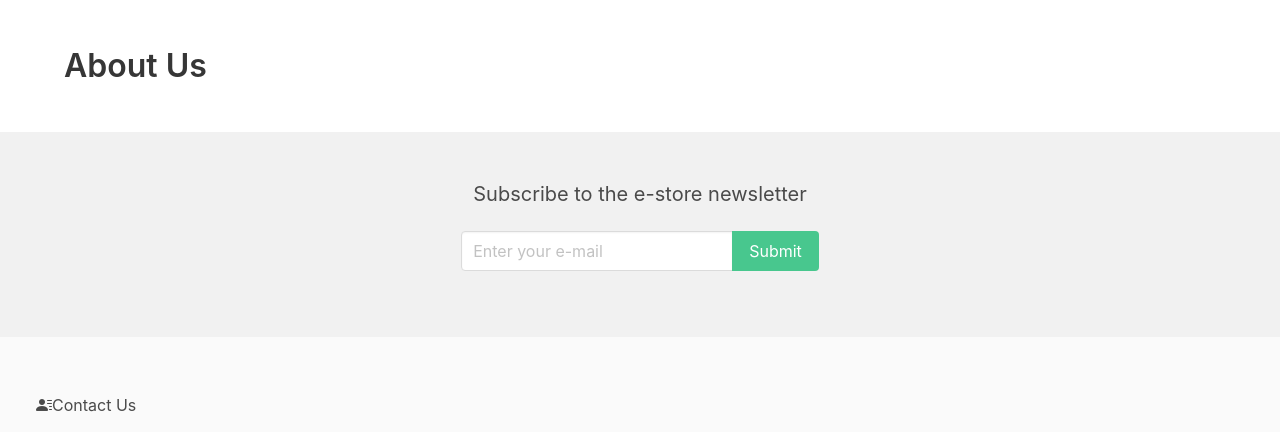
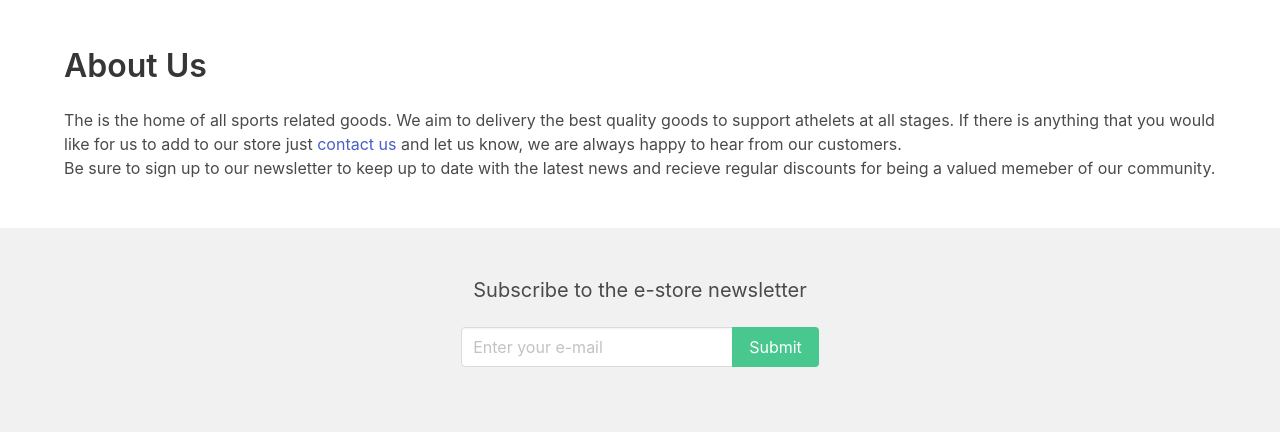
Before and after one commit to Code-Institute-Submissions/bmcdonald2000-e-commerce_JanResub, a Django app: page /About_Us/ in a window 1280 px wide. Shown: the part 72-504 px from the top of the page. Run offline with Django 3.2, Linux system fonts and the light colour scheme; data comes from the database, SQL or seed files in the repository; some libraries are stand-ins or nearby versions.

Commit message:
add: content to about us page

```diff
--- a/apps/core/templates/about_us.html
+++ b/apps/core/templates/about_us.html
@@ -8,4 +8,8 @@
 {% block content %}
 <h1 class="title"> About Us</h1>
 
+The is the home of all sports related goods. We aim to delivery the best quality goods to support athelets at all stages. If there is anything that you would like for us to add to our store just <a href="{% url 'contact' %}">contact us</a> and let us know, we are always happy to hear from our customers.
+<br>
+Be sure to sign up to our newsletter to keep up to date with the latest news and recieve regular discounts for being a valued memeber of our community.
+
 {% endblock %}
```
